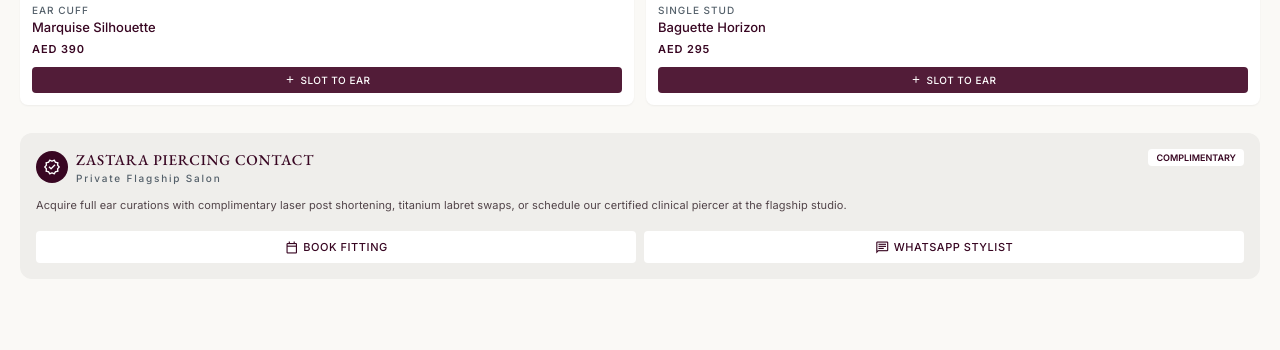
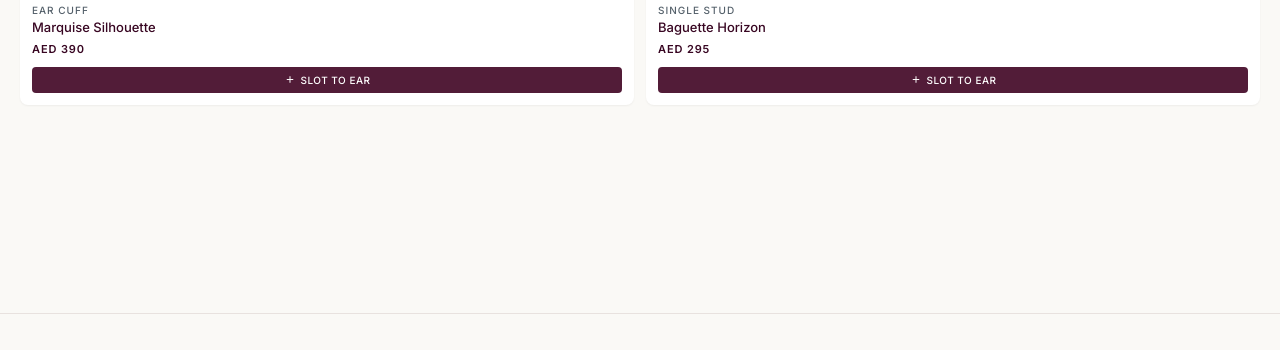
Before and after one commit to Vyker/zastara, a plain HTML site: page ear-studio.html in a window 1280 px wide. Shown: the part 3820-4170 px from the top of the page. Drawn offline with nearby package versions, Linux system fonts and the light colour scheme.

Commit message:
Remove all piercing-service and appointment offers: ear-studio clinical-piercer/Book Fitting callout, contact By-Appointment card, stack-ears placement-advice link

```diff
--- a/ear-studio.html
+++ b/ear-studio.html
@@ -332,38 +332,7 @@
 </div>
 </div>
 </section>
-<!-- ZASTARA Piercing Contact Callout -->
-<section class="w-full px-margin mt-7">
-<div class="p-4 bg-surface-container rounded-xl flex flex-col gap-3">
-<div class="flex items-start justify-between">
-<div class="flex items-center gap-2">
-<span class="w-8 h-8 rounded-full bg-primary text-on-primary flex items-center justify-center">
-<span class="material-symbols-outlined text-[18px]">verified</span>
-</span>
-<div class="flex flex-col">
-<span class="font-title-editorial text-[15px] uppercase tracking-wider text-primary font-medium">ZASTARA PIERCING CONTACT</span>
-<span class="font-label-caps text-label-caps text-secondary">Private Flagship Salon</span>
-</div>
-</div>
-<span class="px-2 py-0.5 bg-surface-container-lowest text-primary font-label-caps text-[9px] rounded font-semibold">
-          COMPLIMENTARY
-        </span>
-</div>
-<p class="font-body-sm text-body-sm text-on-surface-variant leading-relaxed">
-        Acquire full ear curations with complimentary laser post shortening, titanium labret swaps, or schedule our certified clinical piercer at the flagship studio.
-      </p>
-<div class="grid grid-cols-2 gap-2 pt-1">
-<button class="py-2 bg-surface-container-lowest text-primary rounded font-label-specs text-label-specs uppercase tracking-wider hover:bg-surface-container-high transition-colors flex items-center justify-center gap-1">
-<span class="material-symbols-outlined text-[15px]">calendar_today</span>
-          Book Fitting
-        </button>
-<button class="py-2 bg-surface-container-lowest text-primary rounded font-label-specs text-label-specs uppercase tracking-wider hover:bg-surface-container-high transition-colors flex items-center justify-center gap-1">
-<span class="material-symbols-outlined text-[15px]">chat</span>
-          WhatsApp Stylist
-        </button>
-</div>
-</div>
-</section>
+
 <!-- Sticky Bottom Acquisition & Stacking Summary Bar -->
 <div class="fixed bottom-16 inset-x-0 z-40 bg-surface/95 backdrop-blur-xl px-margin py-3 shadow-[0_-4px_12px_rgba(42,22,32,0.06)] flex flex-col gap-2">
 <!-- Privilege Banner -->
```
Also changed, not shown: contact.html (+1 -1 lines), stack-ears.html (+1 -1 lines).
